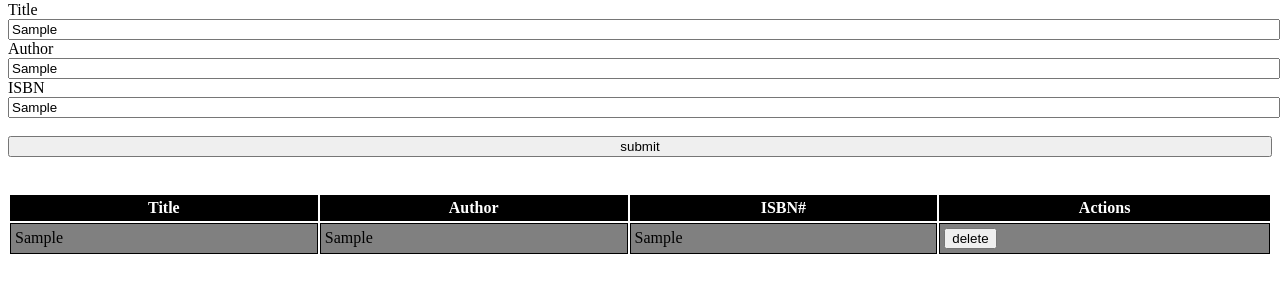
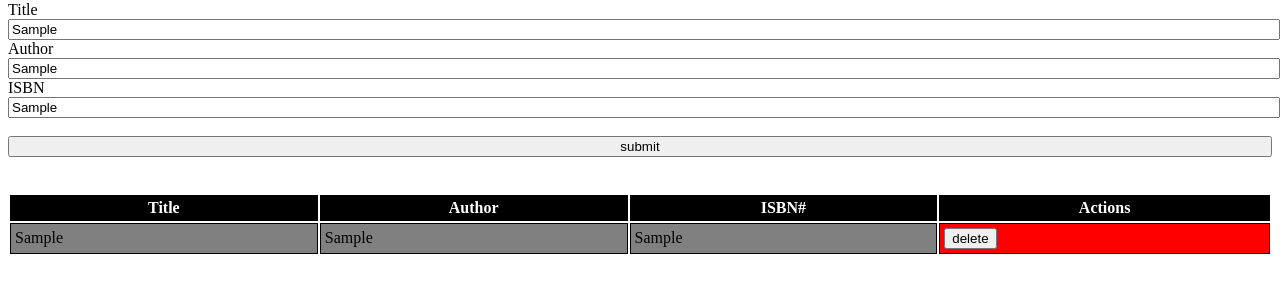
Before and after one commit to acciojob/book-list-ganeshbodakhe24, a website: page main.html in a window 1280 px wide. Both pictures are taken after typing "Sample", "Sample", "Sample" into the empty fields and a click on the input "submit". Shown: the part 79-372 px from the top of the page. Drawn offline with Linux system fonts and the light colour scheme.

Commit message:
created a submission

```diff
--- a/styles.css
+++ b/styles.css
@@ -24,3 +24,7 @@
 .table-striped tr:nth-child(odd){
 	background-color:gray;
 }
+.delete{
+	color:red;
+	background-color:red;
+}
```
